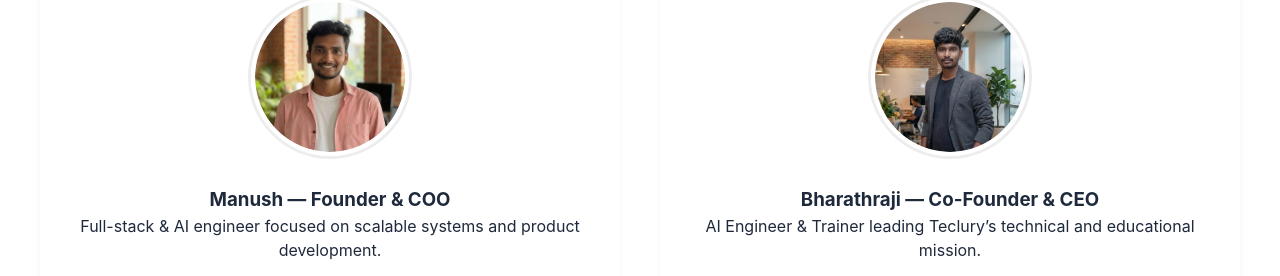
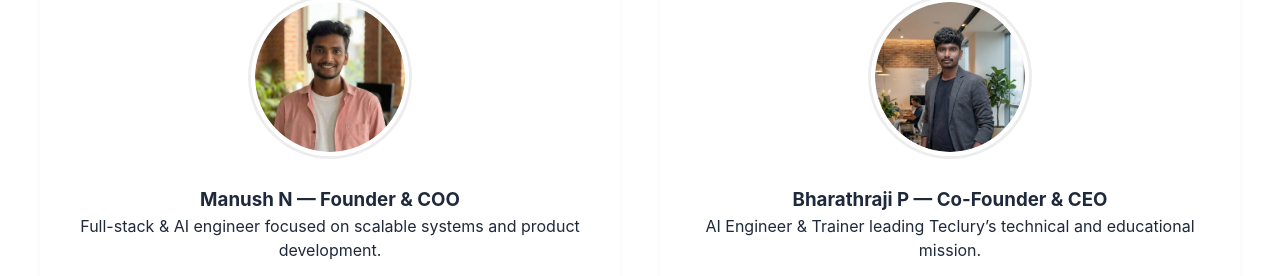
Before and after one commit to manushn/teclury, a Next.js app in the folder client/: page /about in a window 1280 px wide. Shown: the part 1913-2189 px from the top of the page. Built offline with nearby package versions, Linux system fonts and the light colour scheme.

Commit message:
updated foundrsname

```diff
--- a/client/src/app/about/page.js
+++ b/client/src/app/about/page.js
@@ -130,10 +130,10 @@ export default function AboutPage() {
                 src="/founders/manush.jpeg"
                 width={150}
                 height={150}
-                alt="Manush"
+                alt="ManushN"
                 className={styles.avatar}
               />
-              <h3>Manush — Founder & COO</h3>
+              <h3>Manush N — Founder & COO</h3>
               <p>
                 Full-stack & AI engineer focused on scalable systems and product development.
               </p>
@@ -144,10 +144,10 @@ export default function AboutPage() {
                 src="/founders/bharathraji.png"
                 width={150}
                 height={150}
-                alt="BharathRaji"
+                alt="BharathRajiP"
                 className={styles.avatar}
               />
-              <h3>Bharathraji — Co-Founder & CEO</h3>
+              <h3>Bharathraji P — Co-Founder & CEO</h3>
               <p>
                 AI Engineer & Trainer leading Teclury’s technical and educational mission.
               </p>
```
Also changed, not shown: client/src/app/robots.txt.
